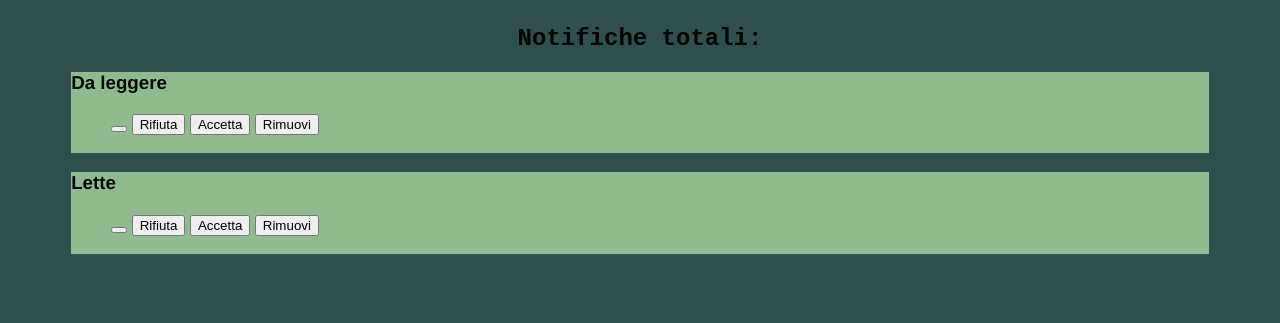
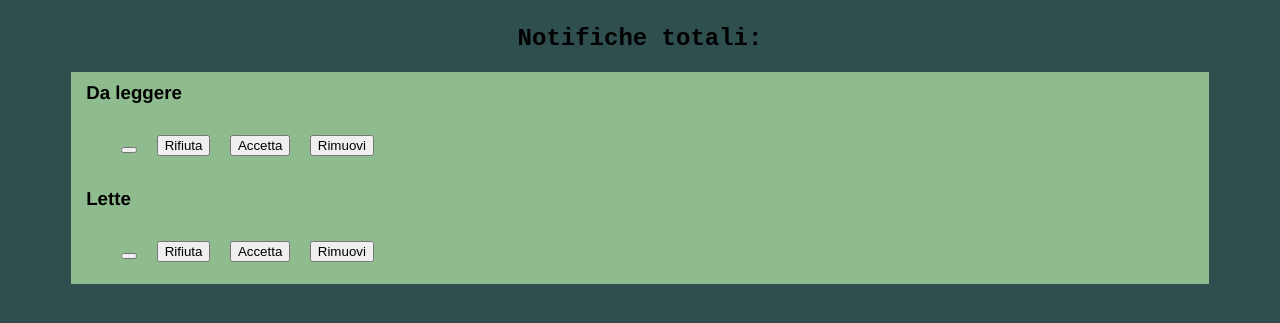
Before and after one commit to MicheleCiavatti/WEB-2023-Radiomatoria, a PHP site: page /notifiche.html in a window 1280 px wide. Shown: the part 124-447 px from the top of the page. Run offline with PHP 8.4, Linux system fonts and the light colour scheme.

Commit message:
Update style.css

```diff
--- a/style.css
+++ b/style.css
@@ -70,6 +70,7 @@ td {
 
 section {
     padding-bottom: 1px;
+    padding-left: 5px;
 }
 
 section p {
@@ -85,7 +86,7 @@ section > a {
     border: 1px solid black;
     border-radius: 8px;
     text-decoration: none;
-    margin-left: 10px
+    margin-left: 10px;
 }
 
 dl {
@@ -97,3 +98,22 @@ img, figcaption {
     max-height: 256px;
     max-width: 256px;
 }
+
+button {
+    margin: 5px 10px 5px 5px;
+}
+
+section > h3 {
+    display: inline-block;
+    margin: 10px;
+}
+
+section > button {
+    border: none;
+    color: chocolate;
+    font-size: medium;
+}
+
+aside > ul {
+    background-color: navajowhite;
+}
```
